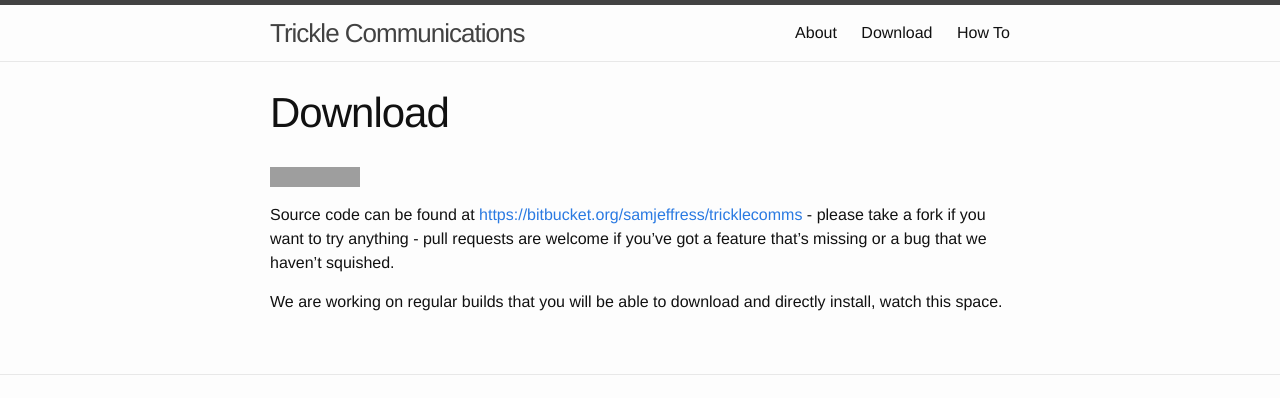
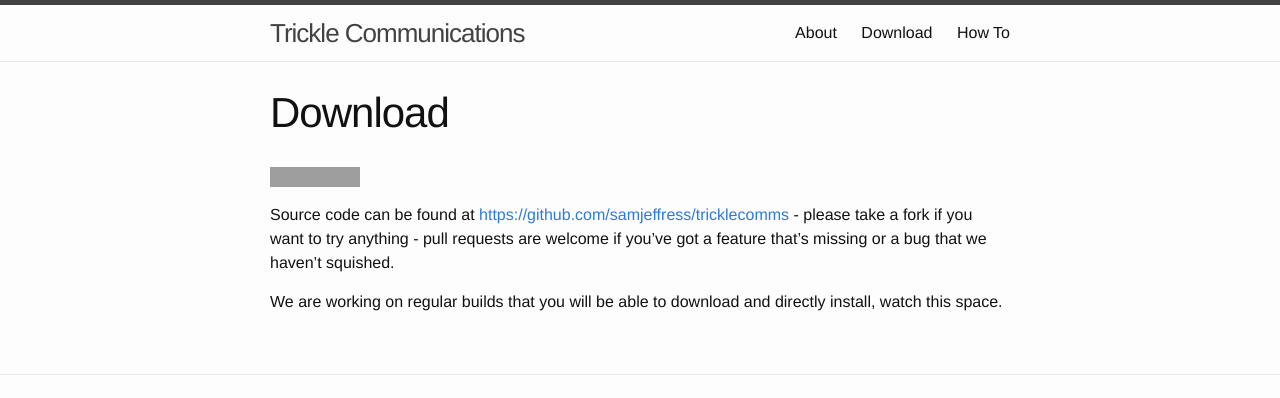
Before and after one commit to samjeffress/TrickleCommsWeb, a Jekyll site: the page built from download.md, in a window 1280 px wide. Shown: the top 398 px of the page. Built offline with Jekyll 4.4.1, drawn with Linux system fonts in a browser that asks for light colours; nearby versions of some CDN libraries; some of the changed lines change nothing that is shown; grey boxes are pictures that could not be loaded.

Commit message:
updated download to github / appveyor build for github

```diff
--- a/download.md
+++ b/download.md
@@ -4,8 +4,9 @@
 permalink: /download/
 ---
 
-[![Build status](https://ci.appveyor.com/api/projects/status/p3y7usjlw4mdx25s?svg=true)](https://ci.appveyor.com/project/samjeffress/smsscheduler)
+[![Build status](https://ci.appveyor.com/api/projects/status/q583x62apno5s9ax?svg=true)](https://ci.appveyor.com/project/samjeffress/tricklecomms)
 
-Source code can be found at [https://bitbucket.org/samjeffress/tricklecomms](https://bitbucket.org/samjeffress/tricklecomms) - please take a fork if you want to try anything - pull requests are welcome if you've got a feature that's missing or a bug that we haven't squished.
+
+Source code can be found at [https://github.com/samjeffress/tricklecomms](https://github.com/samjeffress/tricklecomms) - please take a fork if you want to try anything - pull requests are welcome if you've got a feature that's missing or a bug that we haven't squished.
 
 We are working on regular builds that you will be able to download and directly install, watch this space.
```
